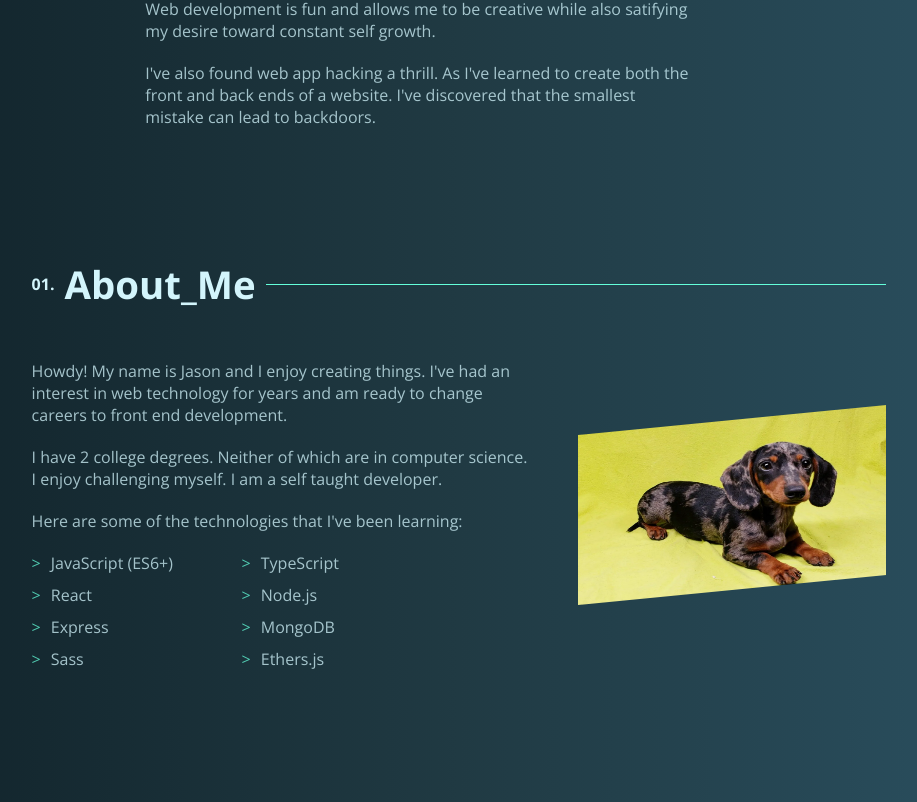
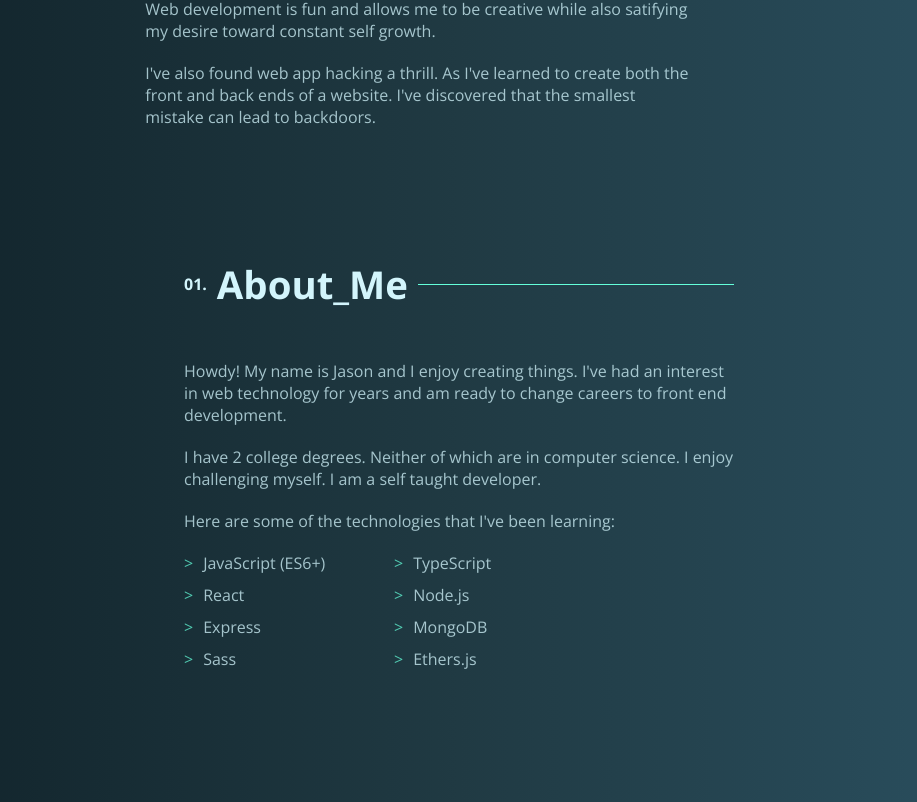
Before and after one commit to Nineteen991/portfolio, a React (Create React App) app: page / in a window 1280 px wide. Shown: the part 400-1202 px from the top of the page, without its empty margins (181-1098 px from the left). Built offline with nearby package versions, Linux system fonts and the light colour scheme.

Commit message:
commented out about me pic

```diff
--- a/src/components/About.js
+++ b/src/components/About.js
@@ -31,7 +31,7 @@ export default function About() {
           </ul>
         </div>
 
-        <img src={ doggo } alt='Me' className='about-img-pic' />
+        {/* <img src={ doggo } alt='Me' className='about-img-pic' /> */}
       </div>
 
     </div>
```
